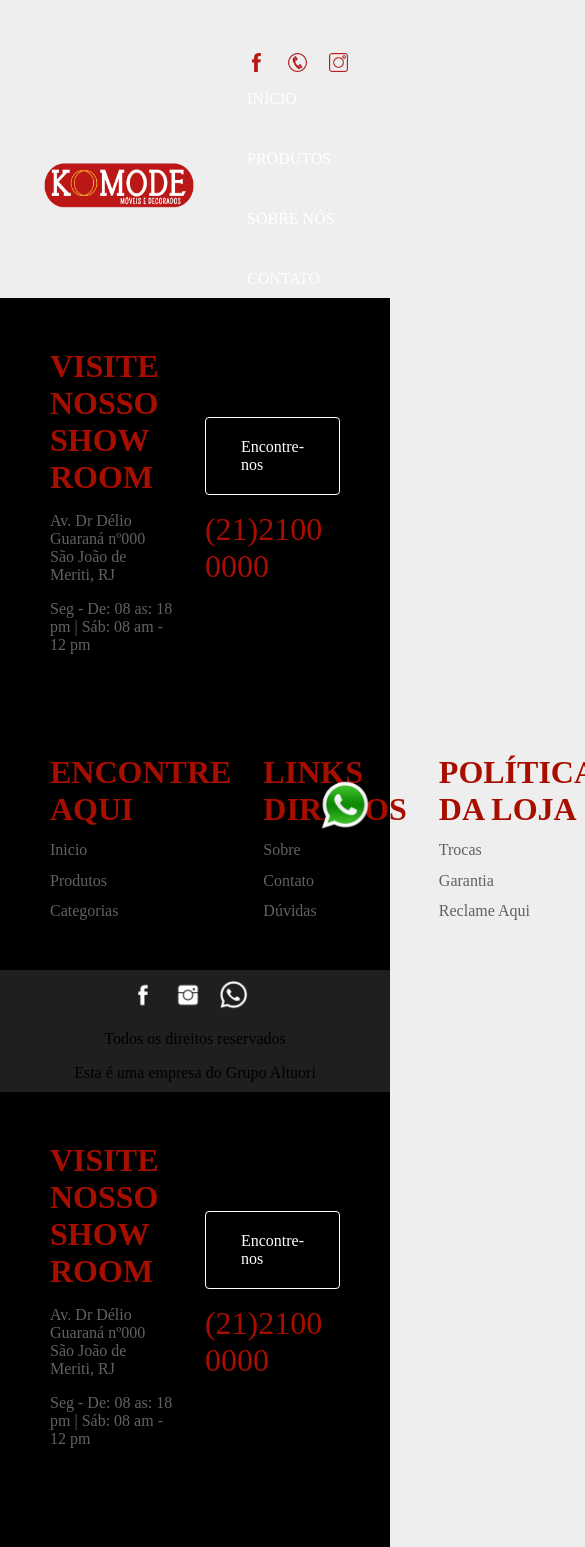
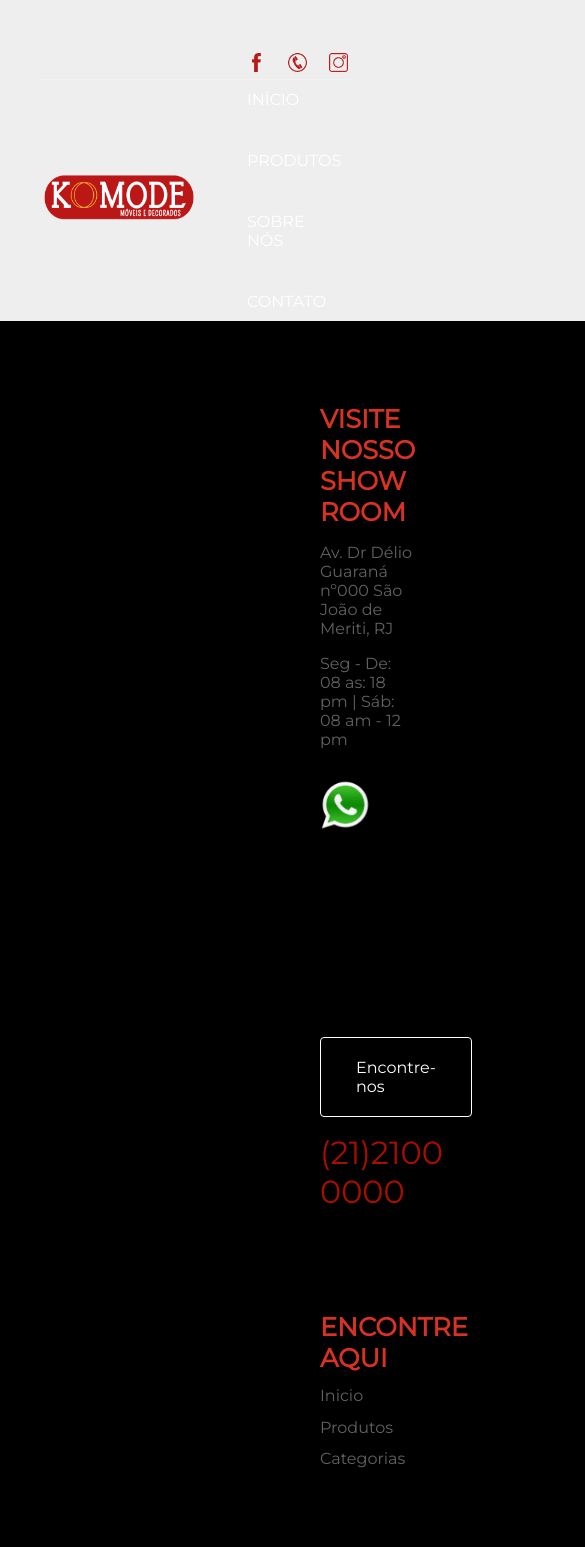
Before and after one commit to LeandroRosaDev/komode-moveis-next, a Next.js app: page /footer in a window 390 px wide. Shown: the top 1547 px of the page, 585 px wide, since content can reach past the window. Built offline with nearby package versions, Linux system fonts and the light colour scheme.

Commit message:
Style: Acertando layout responsivo

```diff
--- a/src/app/footer/footerPage.module.css
+++ b/src/app/footer/footerPage.module.css
@@ -4,16 +4,21 @@
   flex-direction: column;
   justify-content: space-around;
   align-items: center;
+  padding: 2rem 20rem;
 }
 
 .contato,
 .linksUteis {
   display: flex;
-  justify-content: space-around;
+  justify-content: space-between;
   align-items: center;
-  gap: 2rem;
+  gap: 6rem;
   padding: 50px;
   width: 100%;
+  flex-wrap: wrap;
+}
+.contato {
+  gap: 18rem;
 }
 .endereco,
 .telefone {
@@ -27,9 +32,9 @@
 }
 .endereco h1,
 .linksUteis div h1 {
-  font-size: 2rem;
+  font-size: 1.6rem;
   text-transform: uppercase;
-  color: #a80e00;
+  color: #d83223;
 }
 
 .linksUteis div {
@@ -45,10 +50,20 @@
   align-items: center;
   gap: 1rem;
   padding: 10px;
-  background-color: rgb(31, 31, 31);
+  /* background-color: rgb(31, 31, 31); */
+  background-color: black;
+  color: white;
+}
+.lowFooter a {
+  color: white;
 }
 .lowFooter img {
-  width: 30px;
-  height: 30px;
+  width: 20px;
+  height: 20px;
   margin-right: 15px;
 }
+
+.lowFooter img:hover {
+  transform: scale(110%);
+  transition: 0.4s;
+}
--- a/src/app/footer/page.tsx
+++ b/src/app/footer/page.tsx
@@ -10,9 +10,7 @@ export default async function FooterPage() {
       <section className={style.highFooter}>
         <div className={style.contato}>
           <div className={style.endereco}>
-            <h1>
-              Visite nosso <br /> show room
-            </h1>
+            <h1>Visite nosso show room</h1>
             <p>Av. Dr Délio Guaraná nº000 São João de Meriti, RJ</p>
             <p>Seg - De: 08 as: 18 pm | Sáb: 08 am - 12 pm</p>
           </div>
@@ -20,7 +18,6 @@ export default async function FooterPage() {
             <Link className="buttonTransparent" href="">
               Encontre-nos
             </Link>
-
             <a href="" style={{ color: "#a80e00", fontSize: "2rem" }}>
               (21)2100 0000
             </a>
@@ -49,19 +46,26 @@ export default async function FooterPage() {
       </section>
       <section className={style.lowFooter}>
         <div>
-          <a href="">
+          <a target="blank" href="https://www.facebook.com/KomodeMoveis/">
             <Image src={socialIcon1} alt="Ícone do facebook" />
           </a>
-          <a href="">
+          <a target="blank" href="https://www.instagram.com/komodemd/">
             <Image src={socialIcon2} alt="Ícone do Instagram" />
           </a>
-          <a href="">
+          <a
+            target="blank"
+            href="//api.whatsapp.com/send?phone=5521978991540&text=Olá tudo bem? Gostaria de saber mais sobre as promoções disponíveis para mim! Eu vim através do site de vocês!!
+"
+          >
             <Image src={socialIcon3} alt="Ícone do whatsapp" />
           </a>
         </div>
         <p>Todos os direitos reservados</p>
         <p>
-          Esta é uma empresa do <a href="">Grupo Altuori</a>
+          Esta é uma empresa do{" "}
+          <a target="blank" href="https://altuori.com/">
+            Grupo Altuori
+          </a>
         </p>
       </section>
     </footer>
--- a/src/app/globals.css
+++ b/src/app/globals.css
@@ -15,11 +15,12 @@ a {
   color: black;
 }
 .mainTitle {
-  font-size: 2rem;
+  font-size: 1.8rem;
   text-align: center;
   text-transform: uppercase;
   margin-top: 2rem;
   margin-bottom: 1rem;
+  color: #3a3d45;
 }
 .secondTitle {
   font-size: 1.2rem;
--- a/src/app/layout.tsx
+++ b/src/app/layout.tsx
@@ -4,11 +4,17 @@ import Menu from "@/componentes/menu/Menu";
 import FooterPage from "./footer/page";
 import ScrollToTopButton from "@/componentes/scrolltotop/ScrollToTopButton";
 import WhatsappButton from "@/componentes/whatsapp/WhatsappButton";
+import { Montserrat } from "next/font/google";
 
 export const metadata: Metadata = {
   title: "Komode Móveis e Decorados",
   description: "Melhor site de Móveis e Estofados do Brasil",
 };
+const montserrat = Montserrat({
+  weight: "400",
+  subsets: ["latin"],
+  display: "swap",
+});
 
 export default function RootLayout({
   children,
@@ -16,7 +22,7 @@ export default function RootLayout({
   children: React.ReactNode;
 }>) {
   return (
-    <html lang="pt-BR">
+    <html lang="pt-BR" className={montserrat.className}>
       <body>
         <Menu />
         {children}
--- a/src/componentes/menu/Menu.tsx
+++ b/src/componentes/menu/Menu.tsx
@@ -45,8 +45,7 @@ export default async function Menu() {
               </li>
               <li>
                 <Link href="categorias/Quarto de Solteiro">
-                  {" "}
-                  Quarto de Solteiro{" "}
+                  Quarto de Solteiro
                 </Link>
               </li>
               <li>
--- a/src/componentes/whatsapp/WhatsappButton.tsx
+++ b/src/componentes/whatsapp/WhatsappButton.tsx
@@ -8,7 +8,8 @@ const WhatsappButton = () => {
     <a
       className={style.btnWhatsapp}
       target="blank"
-      href="https://wa.me/5521992342810?text=Ol%C3%A1+%21+Amei+os+planos+da+Marketing+Altuori%2C+gostaria+de+saber+um+pouco+mais%21"
+      href="//api.whatsapp.com/send?phone=5521978991540&text=Olá tudo bem? Gostaria de saber mais sobre as promoções disponíveis para mim! Eu vim através do site de vocês!!
+"
     >
       <Image src={whp} alt="Icone do Whatsapp" width={50} />
     </a>
```
Also changed, not shown: src/app/page.tsx (+10 -3 lines).
